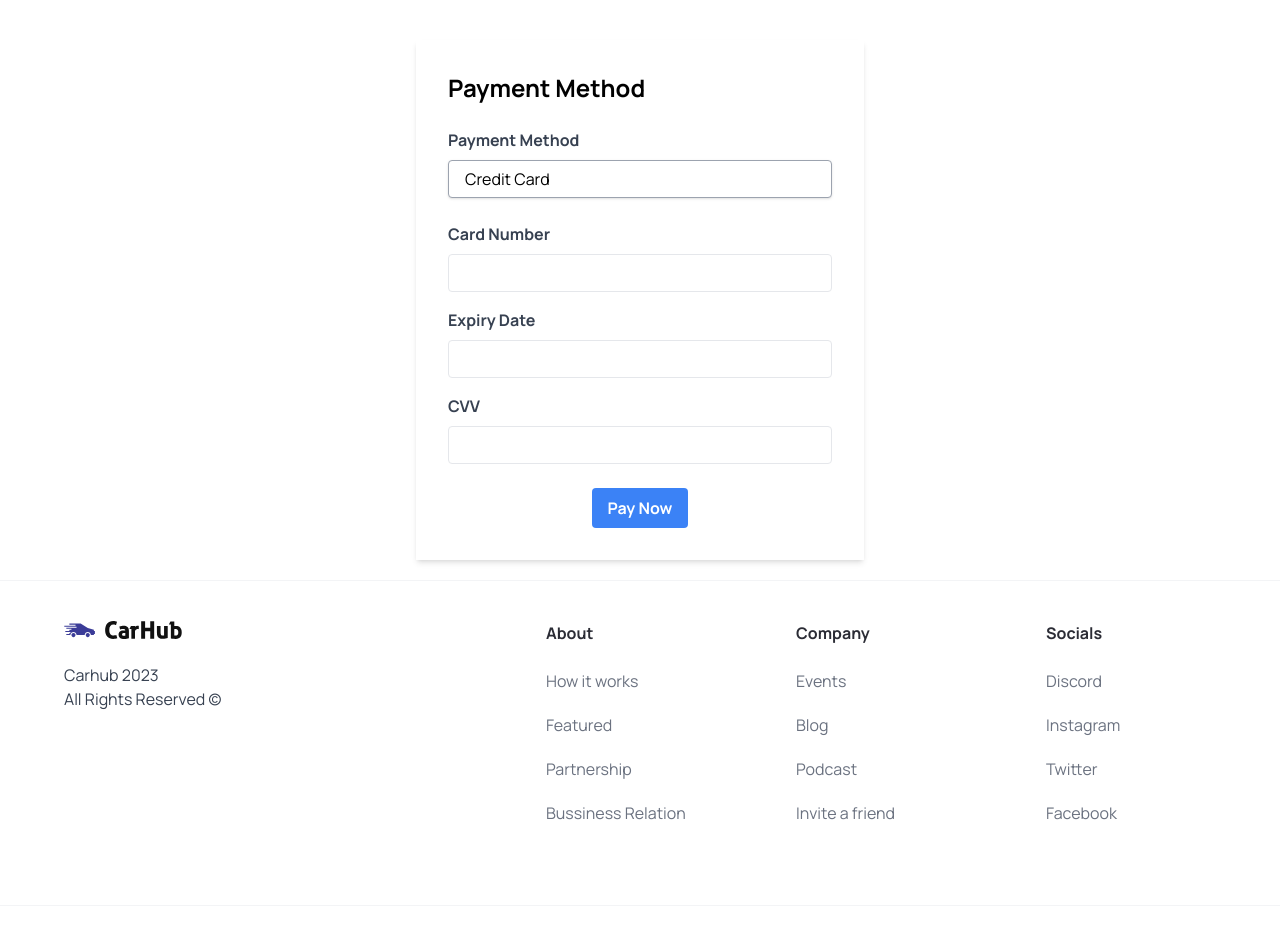
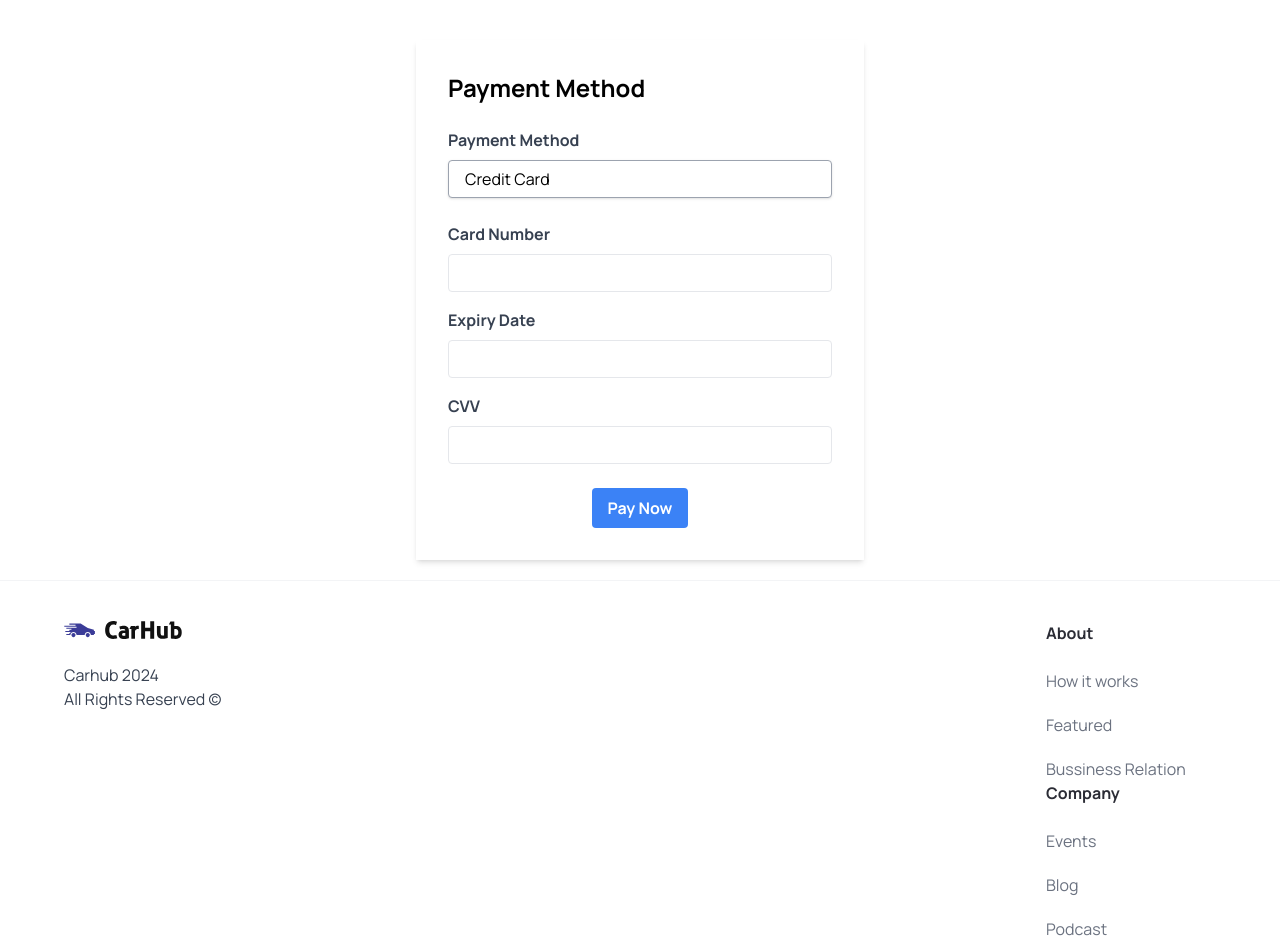
Before and after one commit to Sawrozzz/E-commerce, a Next.js app: page /payment in a window 1280 px wide. Shown: the top 950 px of the page. Built offline with nearby package versions, Linux system fonts and the light colour scheme.

Commit message:
refactor

```diff
--- a/app/page.tsx
+++ b/app/page.tsx
@@ -1,6 +1,4 @@
 'use client'
-
-
 import Hero from "@/components/Hero";
 import { CarCard, CustomFilter, Navbar, ShowMore } from "@/components/index";
 import { SearchBar } from "@/components/index";
--- a/app/payment/page.tsx
+++ b/app/payment/page.tsx
@@ -14,7 +14,7 @@ const PaymentMethodForm = () => {
    const router = useRouter();
   const handlePay = () =>{
     router.push('/success')
-    toast.success("You did it ")
+    toast.success("Payment SuccessFull ")
   }
 
 
--- a/components/Footer.tsx
+++ b/components/Footer.tsx
@@ -9,12 +9,12 @@ const Footer = () => (
       <div className='flex flex-col justify-start items-start gap-6'>
         <Image src='/logo.svg' alt='logo' width={118} height={18} className='object-contain' />
         <p className='text-base text-gray-700'>
-          Carhub 2023 <br />
+          Carhub 2024 <br />
           All Rights Reserved &copy;
         </p>
       </div>
 
-      <div className="footer__links">
+      <div className="  ">
         {footerLinks.map((item) => (
           <div key={item.title} className="footer__link">
             <h3 className="font-bold">{item.title}</h3>
--- a/components/Hero.tsx
+++ b/components/Hero.tsx
@@ -7,7 +7,7 @@ import CustomButton from "./CustomButton";
 const Hero = () => {
   const [typedText, setTypedText] = useState("");
   const textToType = "Find, book or rent a car - quickly and easily";
-  const typingSpeed = 200;
+  const typingSpeed = 80;
 
   useEffect(() => {
 
--- a/components/Navbar.tsx
+++ b/components/Navbar.tsx
@@ -5,7 +5,6 @@ import Link from "next/link";
 import Image from "next/image";
 import {useRouter} from 'next/navigation'
 import CustomButton from "./CustomButton";
-import SignInPage from "../app/pages/signup";
 const Navbar = () => {
   const handleSignUp =()=>{
    router.push('/signup')
--- a/constants/index.ts
+++ b/constants/index.ts
@@ -76,7 +76,6 @@ export const manufacturers = [
       links: [
         { title: "How it works", url: "/" },
         { title: "Featured", url: "/" },
-        { title: "Partnership", url: "/" },
         { title: "Bussiness Relation", url: "/" },
       ],
     },
```
